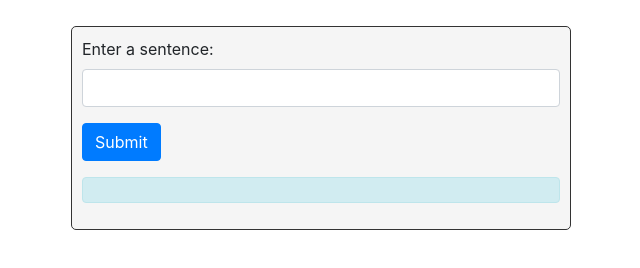
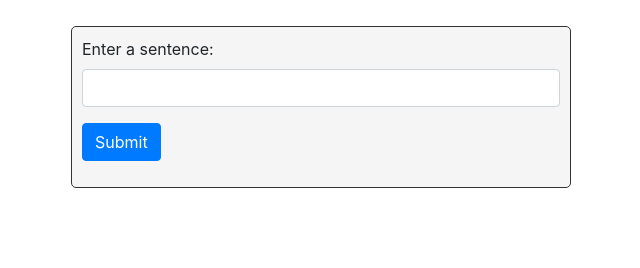
Before and after one commit to dolapo24/word-play, a plain HTML site: page index.html in a window 1280 px wide. Shown: the part 108-376 px from the top of the page, without its empty margins (319-959 px from the left). Drawn offline with Linux system fonts and the light colour scheme.

```diff
--- a/index.html
+++ b/index.html
@@ -18,7 +18,7 @@
         </div>
         <button type="submit" class="btn btn-primary">Submit</button>
     </form>
-    <div id="result" class="alert alert-info"></div>
+    <div id="result" clss="alert alert-info"></div>
   </div>
 </body>
 </html>
```
